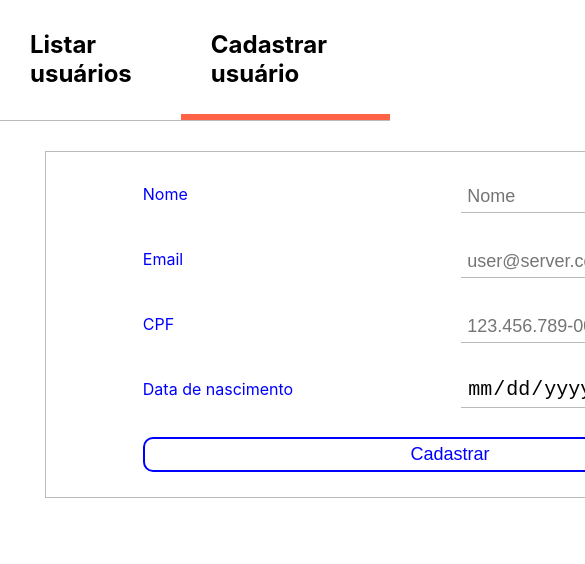
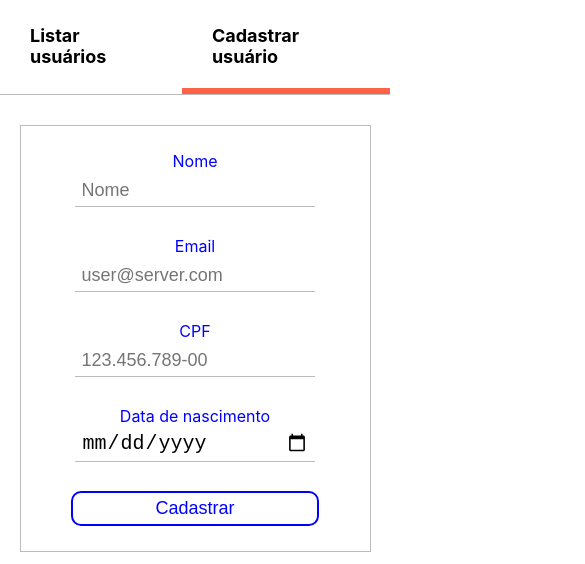
Before and after one commit to alexgmm/cadastro-usuarios, a React (Create React App) app in the folder frontend/: page /insert in a window 390 px wide. Shown: the top 564 px of the page, 585 px wide, since content can reach past the window. Built offline with nearby package versions, Linux system fonts and the light colour scheme.

Commit message:
added some media queries

```diff
--- a/frontend/src/components/InserUserForm/form.css
+++ b/frontend/src/components/InserUserForm/form.css
@@ -114,3 +114,13 @@
 .btn:focus {
   outline: none;
 }
+
+@media only screen and (max-width: 480px) {
+  .input-field {
+    flex-direction: column;
+  }
+
+  .input-field > input {
+    width: 100%;
+  }
+}
--- a/frontend/src/components/Navbar/navbar.css
+++ b/frontend/src/components/Navbar/navbar.css
@@ -22,3 +22,9 @@
 .active {
   border-bottom: 6px solid tomato;
 }
+
+@media only screen and (max-width: 600px) {
+  .navbar-link > h2 {
+    font-size: 18px;
+  }
+}
--- a/frontend/src/components/UserGrid/grid.css
+++ b/frontend/src/components/UserGrid/grid.css
@@ -24,6 +24,7 @@
 
 .grid-header > span {
   font-weight: bold;
+  display: block;
 }
 
 .user-id {
@@ -31,7 +32,7 @@
 }
 
 .user-name {
-  width: 30%;
+  width: 20%;
 }
 
 .user-email {
@@ -43,5 +44,12 @@
 }
 
 .user-data {
-  width: 15%;
+  width: 25%;
 }
+
+@media only screen and (max-width: 800px) {
+  .grid-header,
+  .grid-row {
+    min-width: 700px;
+  }
+}
--- a/frontend/src/index.css
+++ b/frontend/src/index.css
@@ -9,6 +9,7 @@
   -webkit-box-sizing: border-box;
   -moz-box-sizing: border-box;
   box-sizing: border-box;
+  padding: 0;
 }
 
 body {
@@ -42,3 +43,15 @@
 
   /*  border: 1px solid black; */
 }
+
+@media only screen and (max-width: 952px) {
+  .container {
+    width: 90%;
+  }
+}
+
+@media only screen and (max-width: 768px) {
+  .container {
+    width: 100%;
+  }
+}
```
Also changed, not shown: 2 other files (tests, documents, lock files or other folders).
